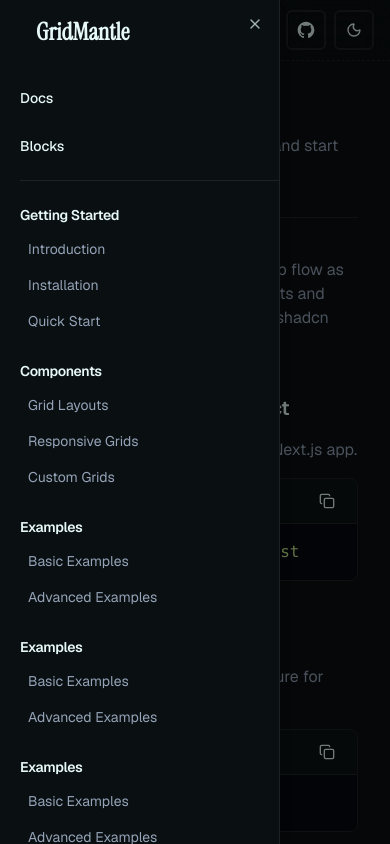
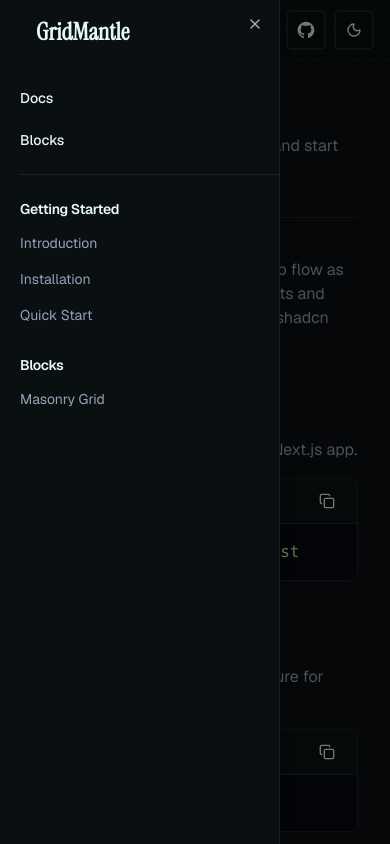
Before and after one commit to Prakash1185/GridMantle, a Next.js app: page /docs/installation in a window 390 px wide. Both pictures are taken after a click on the button 28 px from the left and 30 px from the top of the page. Shown: the top 844 px of the page. Built offline with nearby package versions, Linux system fonts and the light colour scheme.

Commit message:
feat:mobile sidebar updated

```diff
--- a/components/navbar.tsx
+++ b/components/navbar.tsx
@@ -26,48 +26,19 @@
     ],
   },
   {
-    title: "Components",
+    title: "Blocks",
     items: [
-      { title: "Grid Layouts", href: "/docs/grid-layouts" },
-      { title: "Responsive Grids", href: "/docs/responsive-grids" },
-      { title: "Custom Grids", href: "/docs/custom-grids" },
+      { title: "Masonry Grid", href: "/docs/masonry-grid" },
     ],
   },
-  {
-    title: "Examples",
-    items: [
-      { title: "Basic Examples", href: "/docs/basic-examples" },
-      { title: "Advanced Examples", href: "/docs/advanced-examples" },
-    ],
-  },
-  {
-    title: "Examples",
-    items: [
-      { title: "Basic Examples", href: "/docs/basic-examples" },
-      { title: "Advanced Examples", href: "/docs/advanced-examples" },
-    ],
-  },
-  {
-    title: "Examples",
-    items: [
-      { title: "Basic Examples", href: "/docs/basic-examples" },
-      { title: "Advanced Examples", href: "/docs/advanced-examples" },
-    ],
-  },
-  {
-    title: "Examples",
-    items: [
-      { title: "Basic Examples", href: "/docs/basic-examples" },
-      { title: "Advanced Examples", href: "/docs/advanced-examples" },
-    ],
-  },
+
 ];
 
 const Navbar = () => {
   const [isOpen, setIsOpen] = useState(false);
 
   return (
-    <nav className="flex items-center justify-between gap-4 border-b py-2.5 w-full px-4 md:px-36 border-dashed bg-background/80 z-50 sticky top-0 backdrop-blur-lg">
+    <nav className="flex items-center justify-between gap-4 border-b py-2.5 w-full px-4 lg:px-36 border-dashed bg-background/80 z-50 sticky top-0 backdrop-blur-lg">
       {/* LEFT GROUP - Menu + Logo */}
       <div className="flex items-center gap-2 md:gap-4 flex-shrink-0">
         {/* Mobile Drawer Toggle */}
@@ -87,7 +58,7 @@
 
             <div className=" space-y-6">
               {/* Navigation Links */}
-              <div className="space-y-3 pb-4 border-b">
+              <div className="space-y-1.5 pb-4 border-b">
                 <Link
                   href="/docs/introduction"
                   className="block text-sm font-medium hover:text-primary transition-colors py-2"
@@ -115,7 +86,7 @@
                       <Link
                         key={item.href}
                         href={item.href}
-                        className="block text-sm text-muted-foreground hover:text-primary hover:bg-accent rounded-md px-2 py-1.5 transition-colors"
+                        className="block text-sm text-muted-foreground hover:text-primary hover:bg-accent rounded-md  py-1.5 transition-colors"
                         onClick={() => setIsOpen(false)}
                       >
                         {item.title}
--- a/lib/docs/content/installation/installation.tsx
+++ b/lib/docs/content/installation/installation.tsx
@@ -24,8 +24,8 @@
       </section>
 
       <section className="space-y-4">
-        <h2 className="text-xl font-semibold tracking-tight">
-          <span className="px-3 py-1.5 border border-dashed mr-2 bg-primary/15 rounded-md text-primary">
+        <h2 className="text-xl font-semibold tracking-tighter sm:tracking-tight">
+          <span className="px-2 py-0.5 md:px-3 md:py-1.5 border border-dashed mr-2 bg-primary/15 rounded-md text-primary">
             1
           </span>
           Create a Next.js Project
@@ -37,8 +37,8 @@
       </section>
 
       <section className="space-y-4">
-        <h2 className="text-xl font-semibold tracking-tight">
-          <span className="px-3 py-1.5 border border-dashed mr-2 bg-primary/15 rounded-md text-primary">
+        <h2 className="text-xl font-semibold tracking-tighter sm:tracking-tight">
+          <span className="px-2 py-0.5 md:px-3 md:py-1.5 border border-dashed mr-2 bg-primary/15 rounded-md text-primary">
             2
           </span>
           Initialize Shadcn UI
@@ -50,8 +50,8 @@
       </section>
 
       <section className="space-y-4">
-        <h2 className="text-xl font-semibold tracking-tight">
-          <span className="px-3 py-1.5 border border-dashed mr-2 bg-primary/15 rounded-md text-primary">
+        <h2 className="text-xl font-semibold tracking-tighter sm:tracking-tight">
+          <span className="px-2 py-0.5 md:px-3 md:py-1.5 border border-dashed mr-2 bg-primary/15 rounded-md text-primary">
             3
           </span>
           Add GridMantle Block
@@ -63,8 +63,8 @@
       </section>
 
       <section className="space-y-4">
-        <h2 className="text-xl font-semibold tracking-tight">
-          <span className="px-3 py-1.5 border border-dashed mr-2 bg-primary/15 rounded-md text-primary">
+        <h2 className="text-xl font-semibold tracking-tighter sm:tracking-tight">
+          <span className="px-2 py-0.5 md:px-3 md:py-1.5 border border-dashed mr-2 bg-primary/15 rounded-md text-primary">
             4
           </span>
           Import and use the components
```
